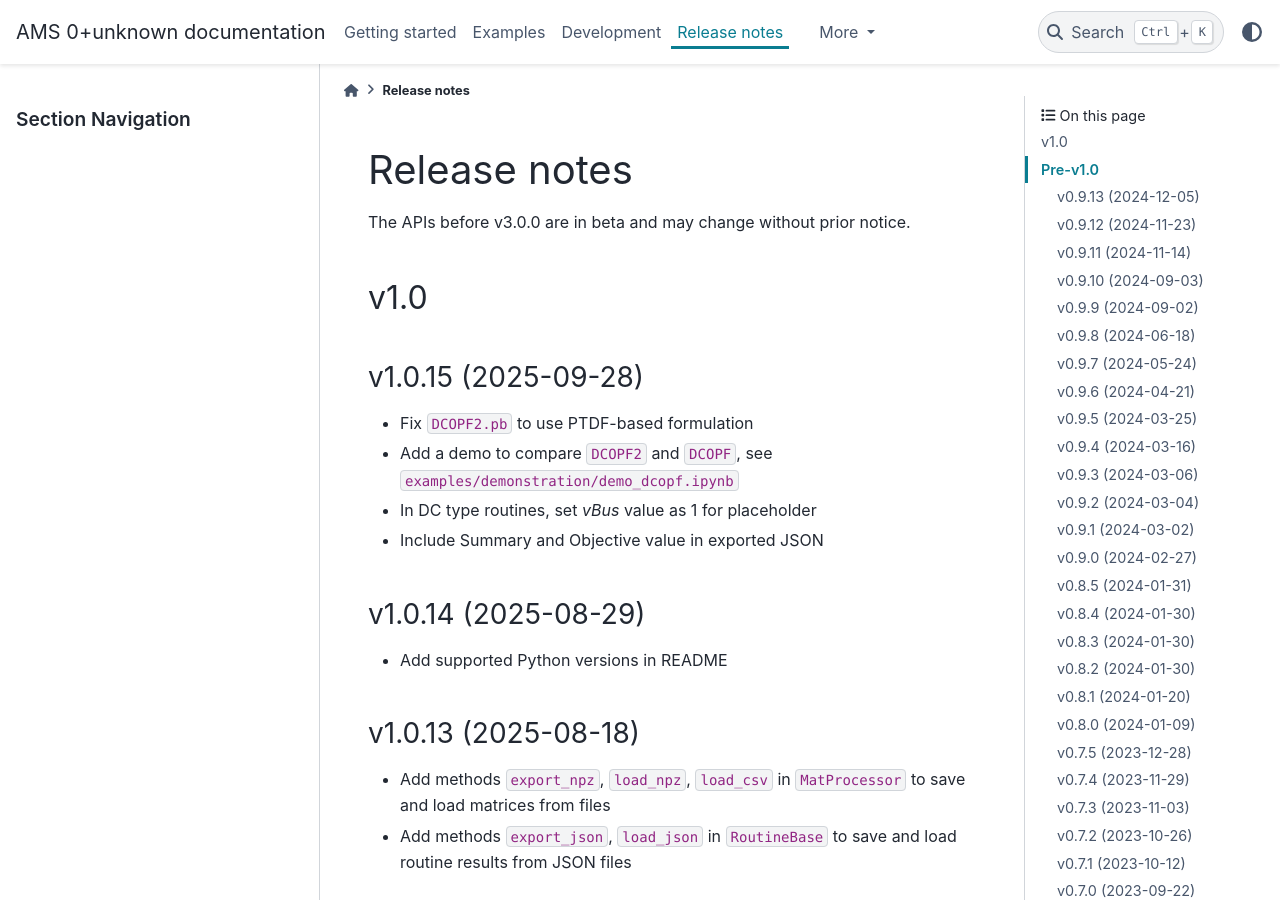
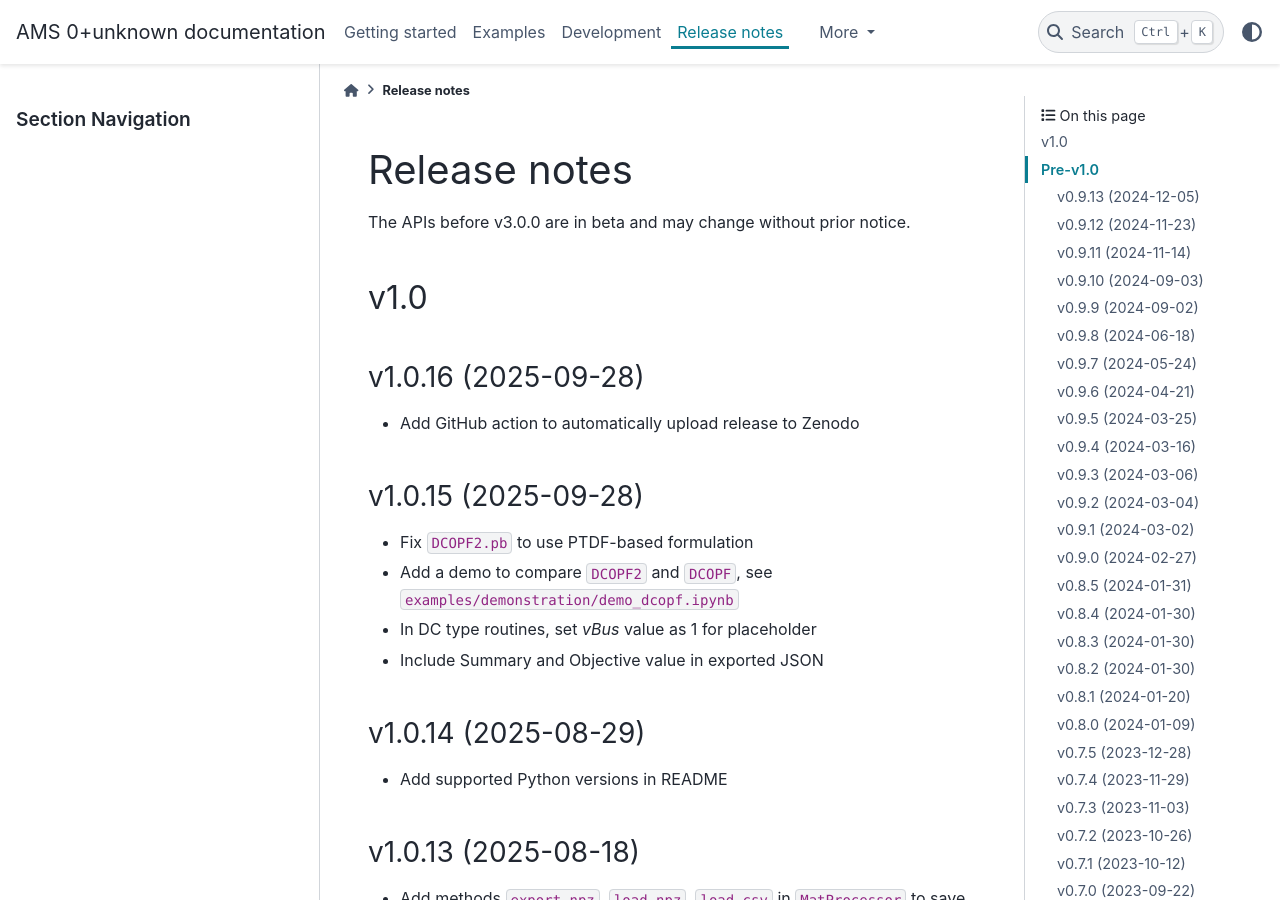
Before and after one commit to CURENT/ams, a Sphinx documentation site: the page built from docs/source/release-notes.rst, in a window 1280 px wide and 900 px high. Built offline with Sphinx 7.4.7 and the PyData theme 0.15.4, drawn with Linux system fonts in a browser that asks for light colours; pages that are not in the unit, such as notebooks, are missing from menus.

Commit message:
Update release notes

```diff
--- a/docs/source/release-notes.rst
+++ b/docs/source/release-notes.rst
@@ -8,6 +8,11 @@ The APIs before v3.0.0 are in beta and may change without prior notice.
 
 v1.0
 ==========
+
+v1.0.16 (2025-09-28)
+----------------------
+
+- Add GitHub action to automatically upload release to Zenodo
 
 v1.0.15 (2025-09-28)
 ----------------------
```
